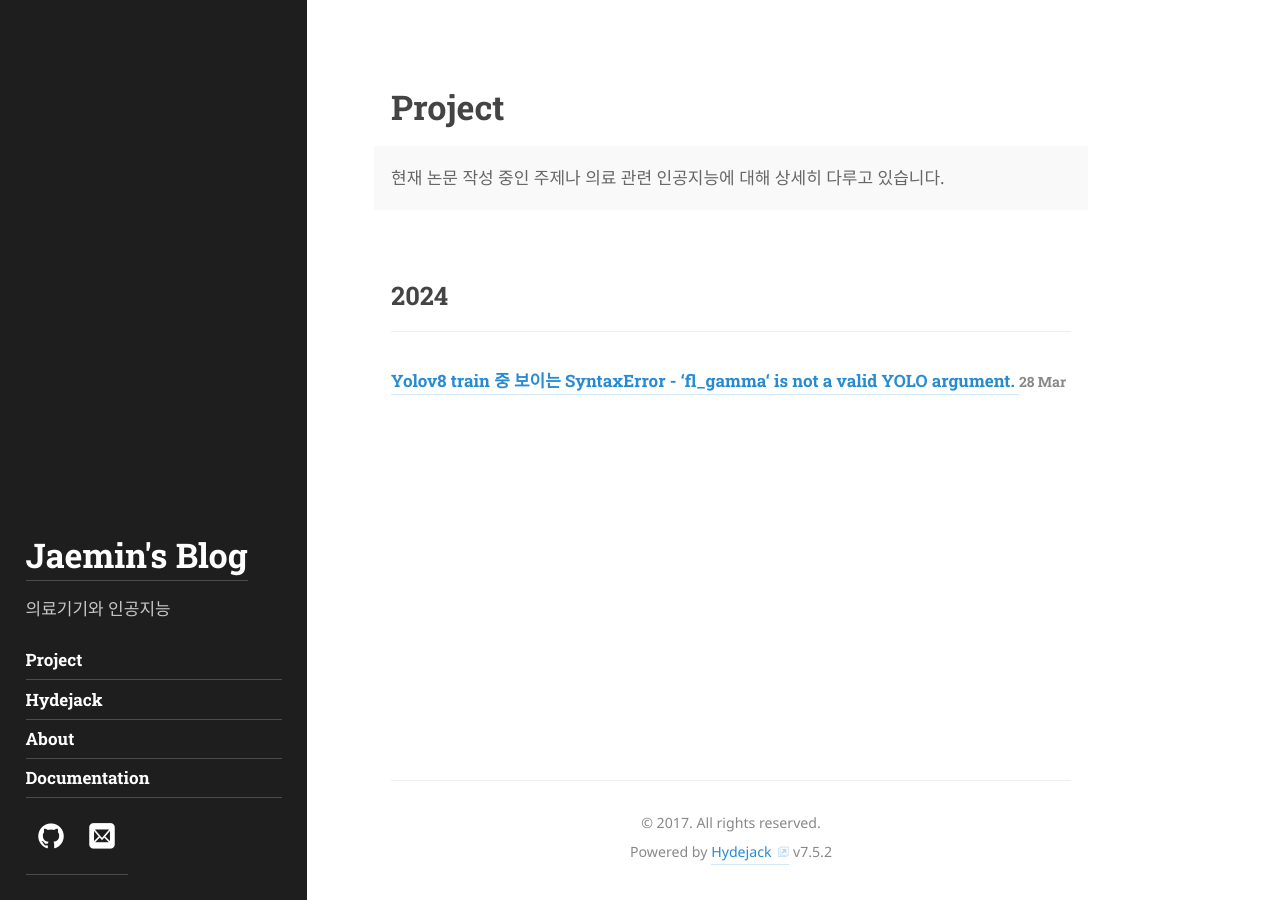
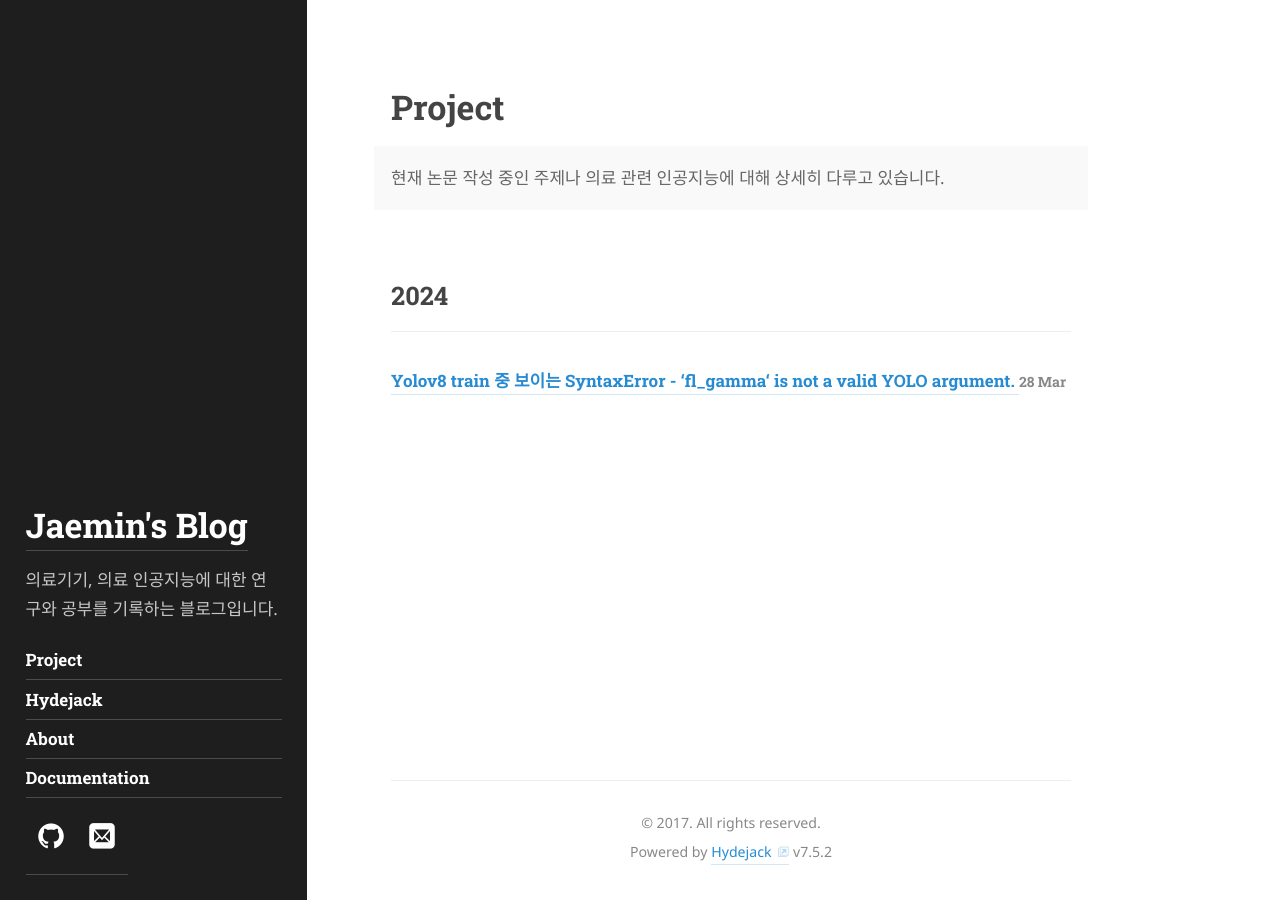
Before and after one commit to HalloweenGemini/HalloweenGemini.github.io, a Jekyll site: the page built from _featured_tags/Study.md, in a window 1280 px wide. Built offline with Jekyll 4.4.1, drawn with Linux system fonts in a browser that asks for light colours; some web fonts are replaced.

Commit message:
Update blog description and sidebar image

```diff
--- a/_config.yml
+++ b/_config.yml
@@ -26,12 +26,11 @@ title:                 Jaemin's Blog
 
 # A short description (~150 chars) of the page used for the meta description tag.
 # Can use markdown, but no more than one paragraph (enforced by `>`)
-description:           >
-
-  의료기기나, 의료 인공지능에 대한 연구와 공부를 기록하는 블로그입니다.
+description:
+  의료기기, 의료 인공지능에 대한 연구와 공부를 기록하는 블로그입니다.
 
 # A shorter description for the sidebar.
-tagline:               의료기기와 인공지능
+tagline:               의료기기, 의료 인공지능에 대한 연구와 공부를 기록하는 블로그입니다.
   # A Jekyll theme with JavaScript powers.
   # Open `_config.yml` to edit this text.
 
@@ -72,7 +71,7 @@ paginate_path:         /page-:num/
 # ========================================================================================
 
 # Sidebar image and theme color of the site.
-accent_image:          /assets/img/sidebar-bg.jpg
+accent_image:          /assets/img/jaemin1.jpg
 accent_color:          '#4fb1ba'
 
 # The string encoding which fonts to fetch from Google Fonts.
--- a/_includes/footer.html
+++ b/_includes/footer.html
@@ -11,6 +11,6 @@
     {% endfor %}
     </small></nav>
   {% endif %}
-  <p><small>Powered by <a class="external" href="https://HalloweenGemini.github.io/">Hydejack</a> v<span id="_version">7.5.2</span></small></p>
+  <p><small>Powered by <a class="external" href="https://halloweengemini.github.io/">Hydejack</a> v<span id="_version">7.5.2</span></small></p>
   <hr class="sr-only"/>
 </footer>
--- a/_includes/sidebar.html
+++ b/_includes/sidebar.html
@@ -8,6 +8,12 @@
       {% capture bg_class %}sidebar-bg {% if image != 'none' %}sidebar-overlay{% endif %}{% endcapture %}
     {% endif %}
     <div class="{{ bg_class }}" style="{{ bg_style }}"></div>
+
+    <div class="sidebar-box">
+      {% if author.picture %}
+        {% include srcset-img.html class="me" img=author.picture alt=author.name %}
+      {% endif %}
+    </div>
 
     <div class="sidebar-sticky">
       <div class="sidebar-about">
```
Also changed, not shown: _featured_tags/Study.md (renamed from _featured_tags/Project.md), _posts/2024-03-28-Yolov8 train 중 보이는 SyntaxError: ‘fl_gamma‘ is not a valid YOLO argument.md (line endings or trailing spaces).
